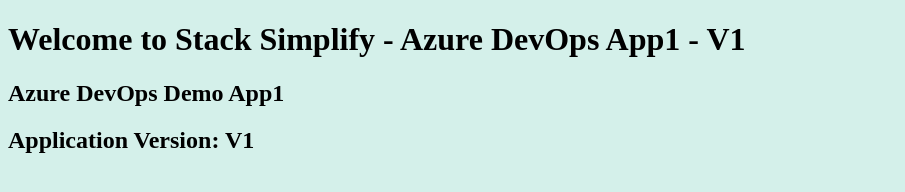
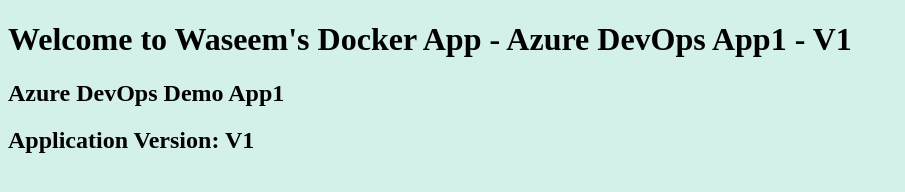
Before and after one commit to waseem14/azure-devops-gh-acr, a plain HTML site: page index.html in a window 1280 px wide. Shown: the whole page, without its empty margins (0-905 px from the left). Drawn offline with Linux system fonts and the light colour scheme.

Commit message:
Update index.html

```diff
--- a/index.html
+++ b/index.html
@@ -1,7 +1,7 @@
 <!DOCTYPE html>
 <html>
    <body style="background-color:rgb(212, 240, 234);">
-      <h1>Welcome to Stack Simplify - Azure DevOps App1 - V1</h1>
+      <h1>Welcome to Waseem's Docker App - Azure DevOps App1 - V1</h1>
       <h2>Azure DevOps Demo App1</h2>
       <h2>Application Version: V1</h2>
    </body>
```
